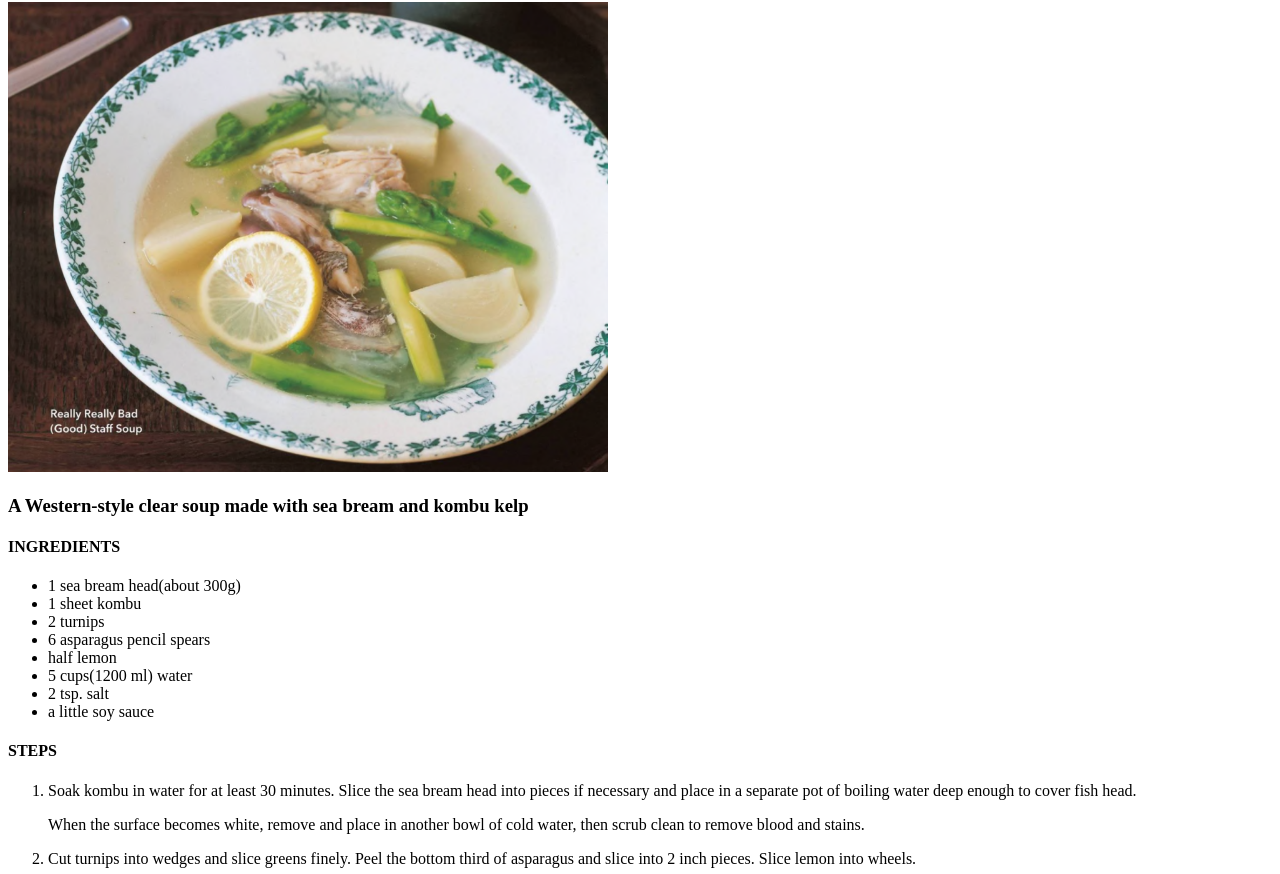
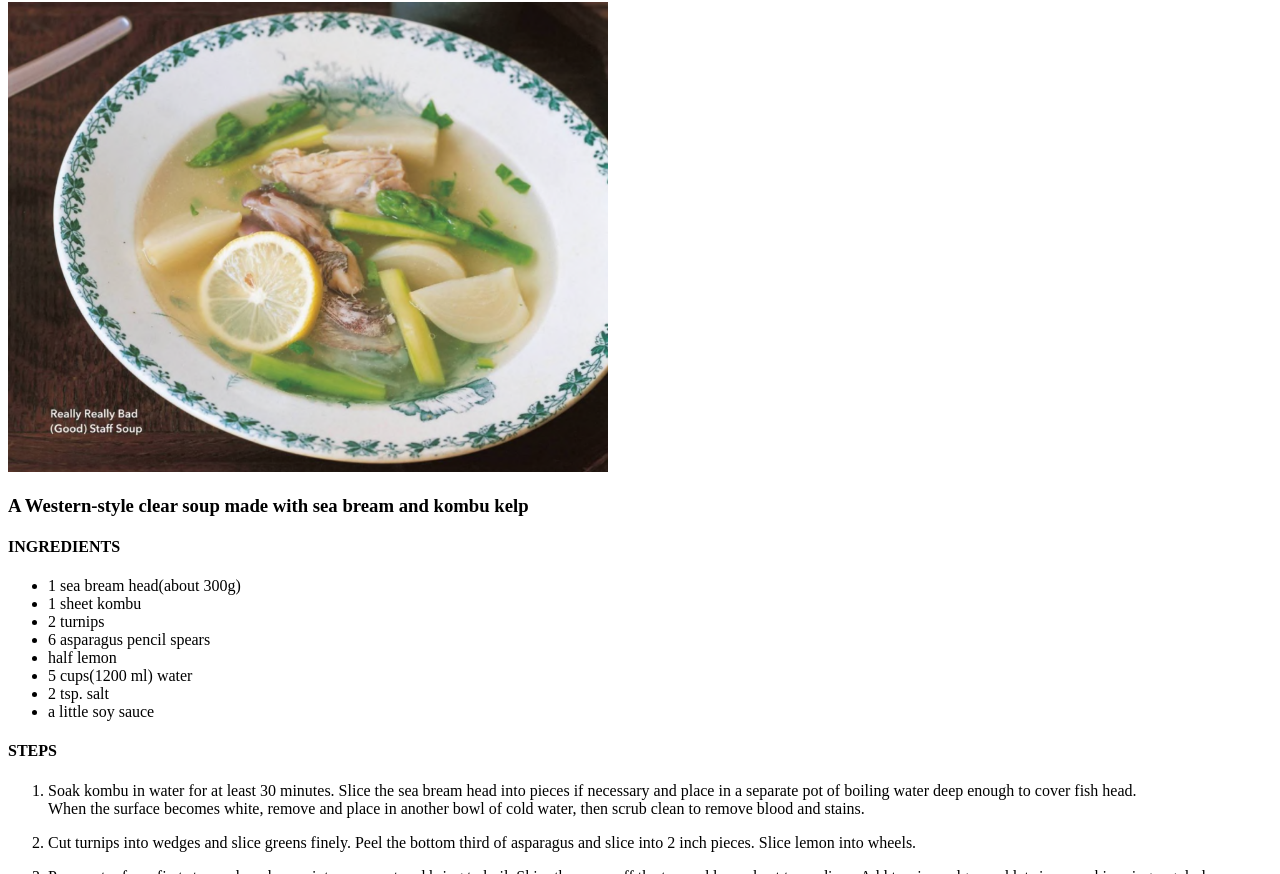
Before and after one commit to faysal17/odin-recipes, a plain HTML site: page recipes/filling-meals.html in a window 1280 px wide. Shown: the part 78-952 px from the top of the page. Drawn offline with Linux system fonts and the light colour scheme.

Commit message:
Fix the spacing issue in steps

```diff
--- a/recipes/filling-meals.html
+++ b/recipes/filling-meals.html
@@ -21,8 +21,8 @@
     </ul>
     <h4><strong>STEPS</strong></h4>
     <ol>
-        <li><p>Soak kombu in water for at least 30 minutes. Slice the sea bream head into pieces if necessary and place in a separate pot of boiling water deep enough to cover fish head.</p>
-        <p>When the surface becomes white, remove and place in another bowl of cold water, then scrub clean to remove blood and stains.</p></li>
+        <li><p>Soak kombu in water for at least 30 minutes. Slice the sea bream head into pieces if necessary and place in a separate pot of boiling water deep enough to cover fish head.
+        <br>When the surface becomes white, remove and place in another bowl of cold water, then scrub clean to remove blood and stains.</p></li>
         <li><p>Cut turnips into wedges and slice greens finely. Peel the bottom third of asparagus and slice into 2 inch pieces. Slice lemon into wheels.</p></li>
         <li><p>Pour water from first step and sea bream into same pot and bring to boil. Skim the scum off the top and lower heat to medium. Add turnip wedges and let simmer, skimming regularly</p></li>
         <li><p>After 10 minutes, add asparagus and simmer for 5 minutes. Add salt and soy sauce to taste.
```
